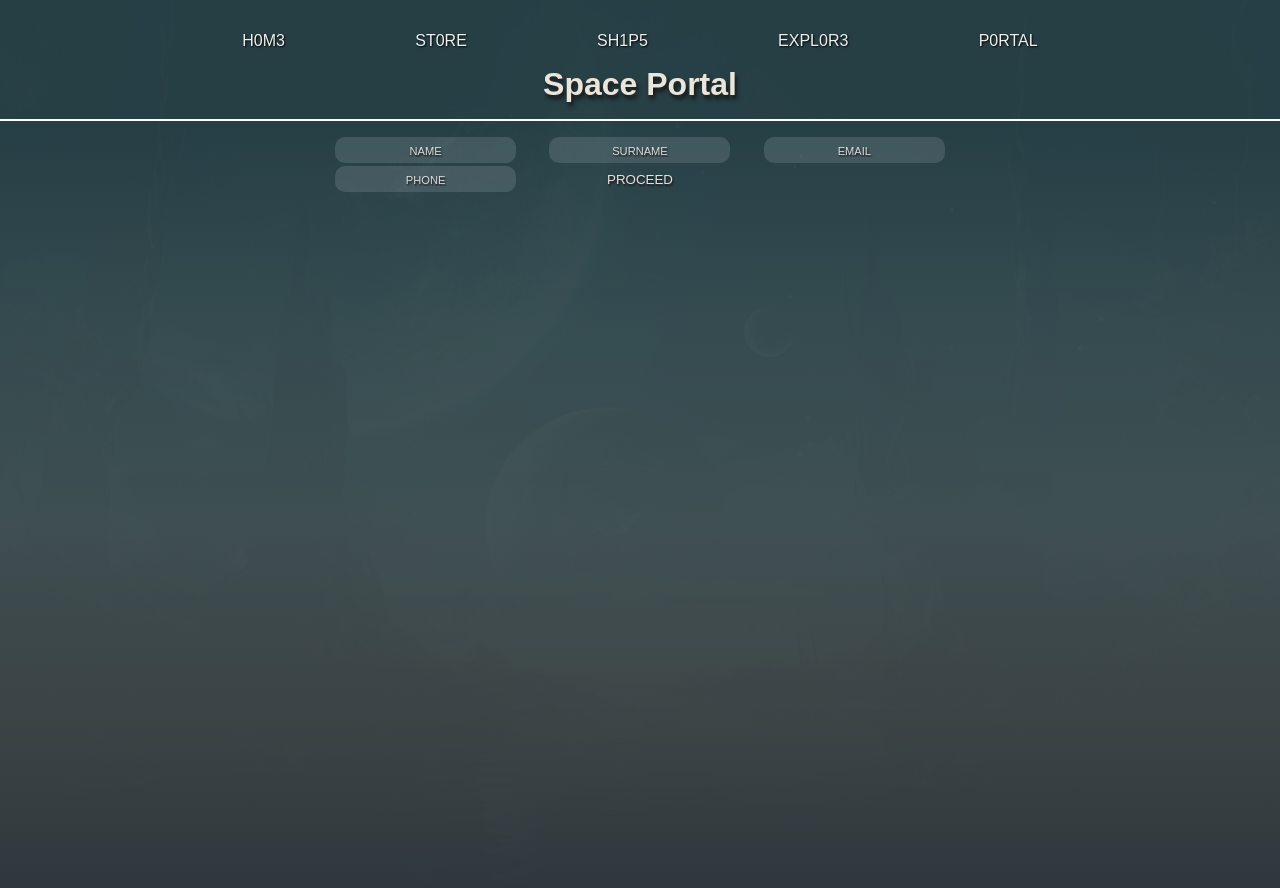
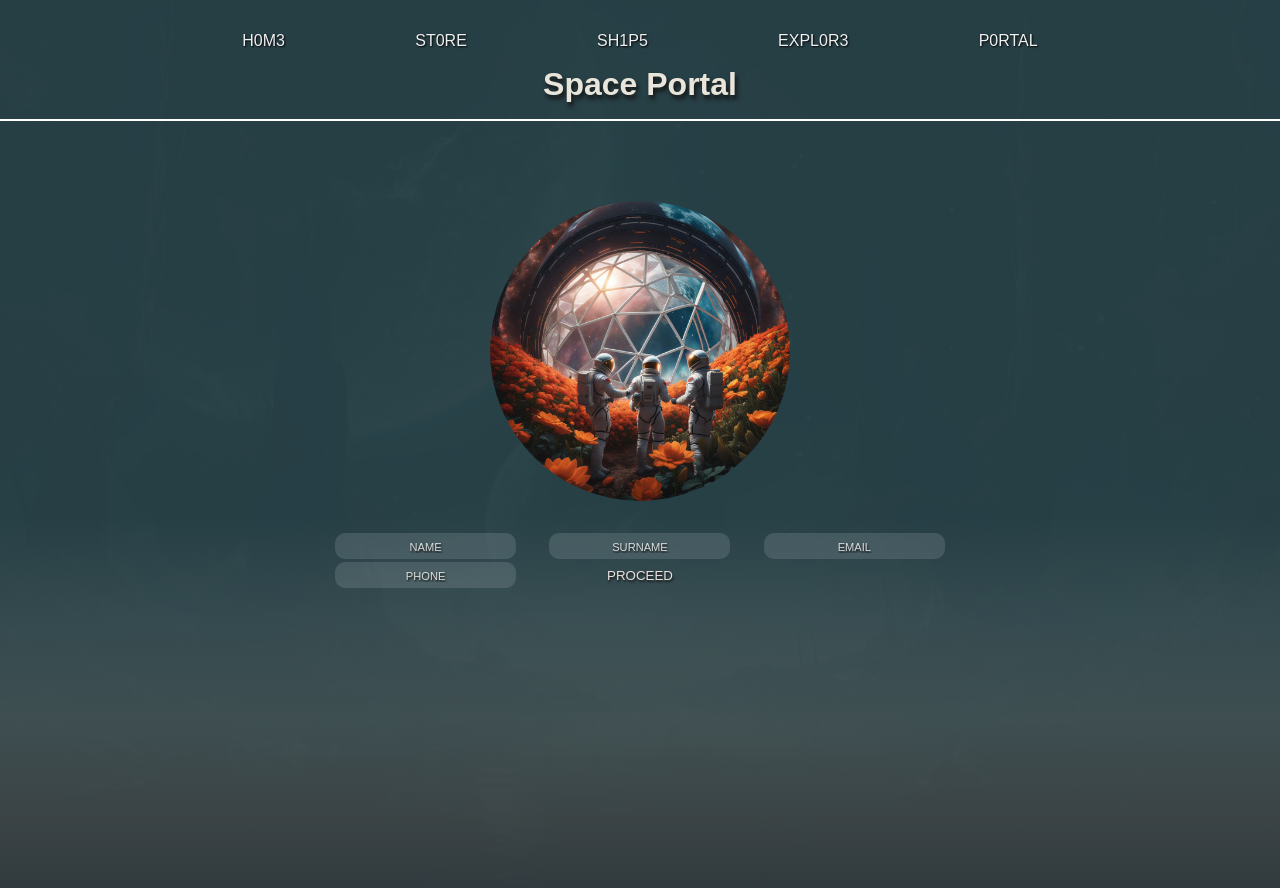
Before and after one commit to thegroosalugg/Andromeda, a React (Vite) app: page /user/1 in a window 1280 px wide. Shown: the top 888 px of the page. Built offline with nearby package versions, Linux system fonts and the light colour scheme; a web font is replaced by a local one.

Commit message:
created logo for user sign up page

```diff
--- a/src/components/containers/Section.tsx
+++ b/src/components/containers/Section.tsx
@@ -5,9 +5,9 @@ import useScreen from '@/hooks/useScreen';
 
 export default function Section({ children }: { children: React.ReactNode }) {
   const { scrollY } = useScroll();
-  const { width } = useScreen();
+  const { width, height } = useScreen();
 
-  const pixels = width > 1024 ? 500 : 900;
+  const pixels = width > 1024 ? 500 : height;
   const range = rangeArray(4, pixels, 50);
 
   const opacity = useTransform(scrollY, [...range], [1, 0.8, 0.5, 0]);
--- a/src/components/form/Form.module.css
+++ b/src/components/form/Form.module.css
@@ -12,6 +12,7 @@
   flex-direction: column;
   justify-content: center;
   align-items: center;
+  padding-bottom: 1rem;
 }
 
 .form {
--- /dev/null
+++ b/src/pageContent/portal/SignUpLogo.tsx
@@ -0,0 +1,26 @@
+import { motion } from 'framer-motion';
+
+export default function SignUpLogo() {
+  return (
+    <motion.img
+      src='/logo.jpg'
+      alt='signup'
+      style={{ width: '300px', borderRadius: '50%', margin: '5rem auto 1rem' }}
+      initial={{ opacity: 0, scaleX: 0 }}
+      animate={{ opacity: [0, 0, 0.5, 1], scaleX: 1, transition: { type: 'spring' } }}
+      whileHover={{
+        scale: [1, 1.1, 1],
+        filter: [
+          'blur(0px) drop-shadow(0px 0px 0px rgba(0, 0, 0, 0))',
+          'blur(5px) drop-shadow(10px 10px 20px rgba(0, 0, 0, 0.5))',
+          'blur(0px) drop-shadow(0px 0px 0px rgba(0, 0, 0, 0))',
+        ],
+        transition: {
+          duration: 3,
+          ease: 'linear',
+          repeat: Infinity,
+        },
+      }}
+    />
+  );
+}
--- a/src/pages/UserPage.tsx
+++ b/src/pages/UserPage.tsx
@@ -1,6 +1,7 @@
-import Form from "@/components/form/Form";
-import useSearch from "@/hooks/useSearch";
-import UserPortal from "@/pageContent/portal/UserPortal";
+import Form from '@/components/form/Form';
+import useSearch from '@/hooks/useSearch';
+import SignUpLogo from '@/pageContent/portal/SignUpLogo';
+import UserPortal from '@/pageContent/portal/UserPortal';
 
 export default function UserPage() {
   const { stateSlice: { user } } = useSearch({ slugId: 'userId', reducer: 'users' });
@@ -8,10 +9,15 @@ export default function UserPage() {
   let page;
 
   if (user) {
-    page = <UserPortal {...user} />
+    page = <UserPortal {...user} />;
   } else {
-    page = <Form />
+    page = (
+      <>
+        <SignUpLogo />
+        <Form />
+      </>
+    );
   }
 
-  return page
+  return page;
 }
```
